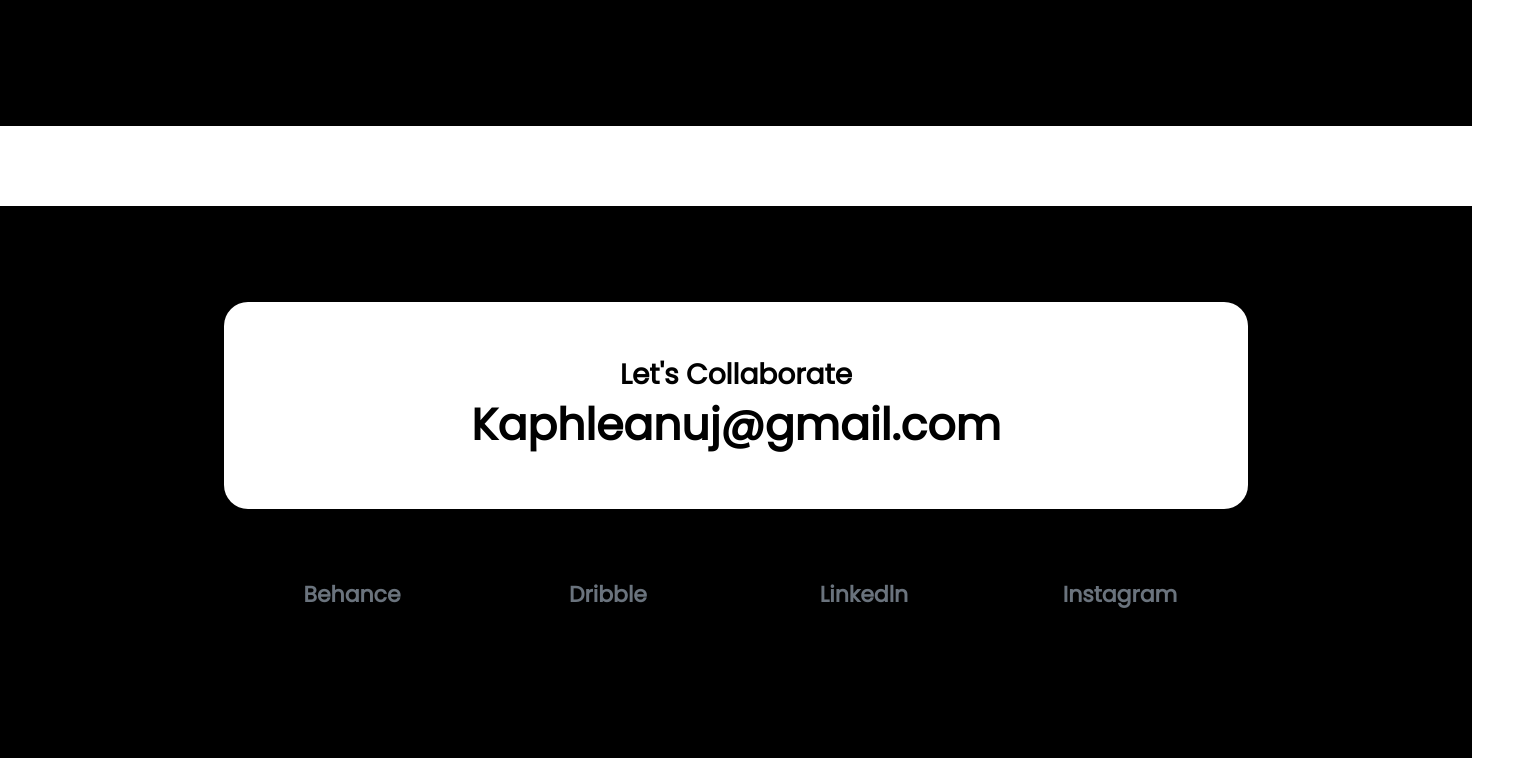
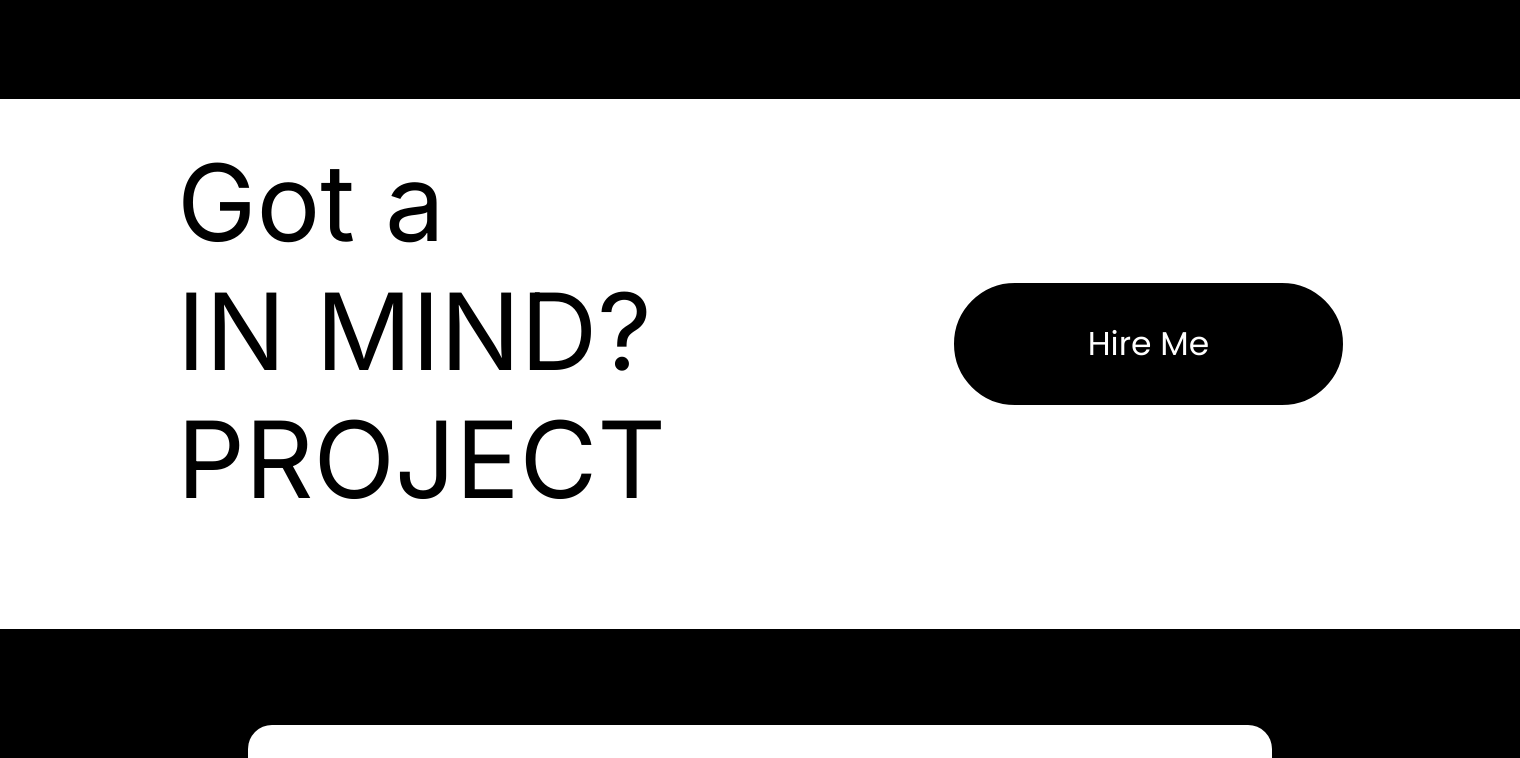
Before and after one commit to ANUJKAPHLE/Portfolio, a Next.js app: page / in a window 1280 px wide. Shown: the part 2266-3024 px from the top of the page, 1520 px wide, since content can reach past the window. Built offline with nearby package versions, Linux system fonts and the light colour scheme.

Commit message:
working on hire me component

```diff
--- a/src/Components/Header/Header.jsx
+++ b/src/Components/Header/Header.jsx
@@ -37,7 +37,7 @@ const Header = () => {
           </button>
         </div>
         <div className="hidden md:flex justify-between font-medium text-[22px] leading-[33px]  w-[451px]">
-          <a className="pt-3" href="/grocery">
+          <a className="pt-3" href="/projects">
             Projects
           </a>
           <a className="pt-3" href="/about">
--- a/src/app/page.tsx
+++ b/src/app/page.tsx
@@ -2,6 +2,7 @@
 import React from "react";
 import ContentStrategist from "@/Components/contentStrategist/ContentStrategist";
 import FeaturedWork from "@/Components/FeaturedWork/FeaturedWork";
+import Button from "@/widgets/button/Button";
 
 export default function Home() {
   return (
@@ -17,6 +18,22 @@ export default function Home() {
         <ContentStrategist />
       </div>
       <FeaturedWork className={"bg-black text-white px-[91px] mt-40 pt-16"} />
+      <div className="flex justify-center items-center">
+        <div className=" px-[177px] mt-10 flex gap-72">
+          <h1 className="font-inter text-[106.41px] leading-[128.7px]">
+            Got a <br /> IN MIND? <br />
+            PROJECT
+          </h1>
+          <div className="py-36">
+            <Button
+              type="submit"
+              className="bg-black text-white rounded-full px-7 py-[13px] w-[389px] h-[122px] font-medium text-[33px] leading-[49.5px]"
+            >
+              Hire Me
+            </Button>
+          </div>
+        </div>
+      </div>
     </div>
   );
 }
--- a/src/app/projects/page.tsx
+++ b/src/app/projects/page.tsx
@@ -5,7 +5,7 @@ import FeaturedWork from "@/Components/FeaturedWork/FeaturedWork";
 const page = () => {
   return (
     <div>
-      <FeaturedWork className={"bg-E7E7E7 px-[91px] mt-40 pt-16"} />
+      <FeaturedWork className={"bg-E7E7E7 px-[91px] mt-32 pt-16"} />
     </div>
   );
 };
```
